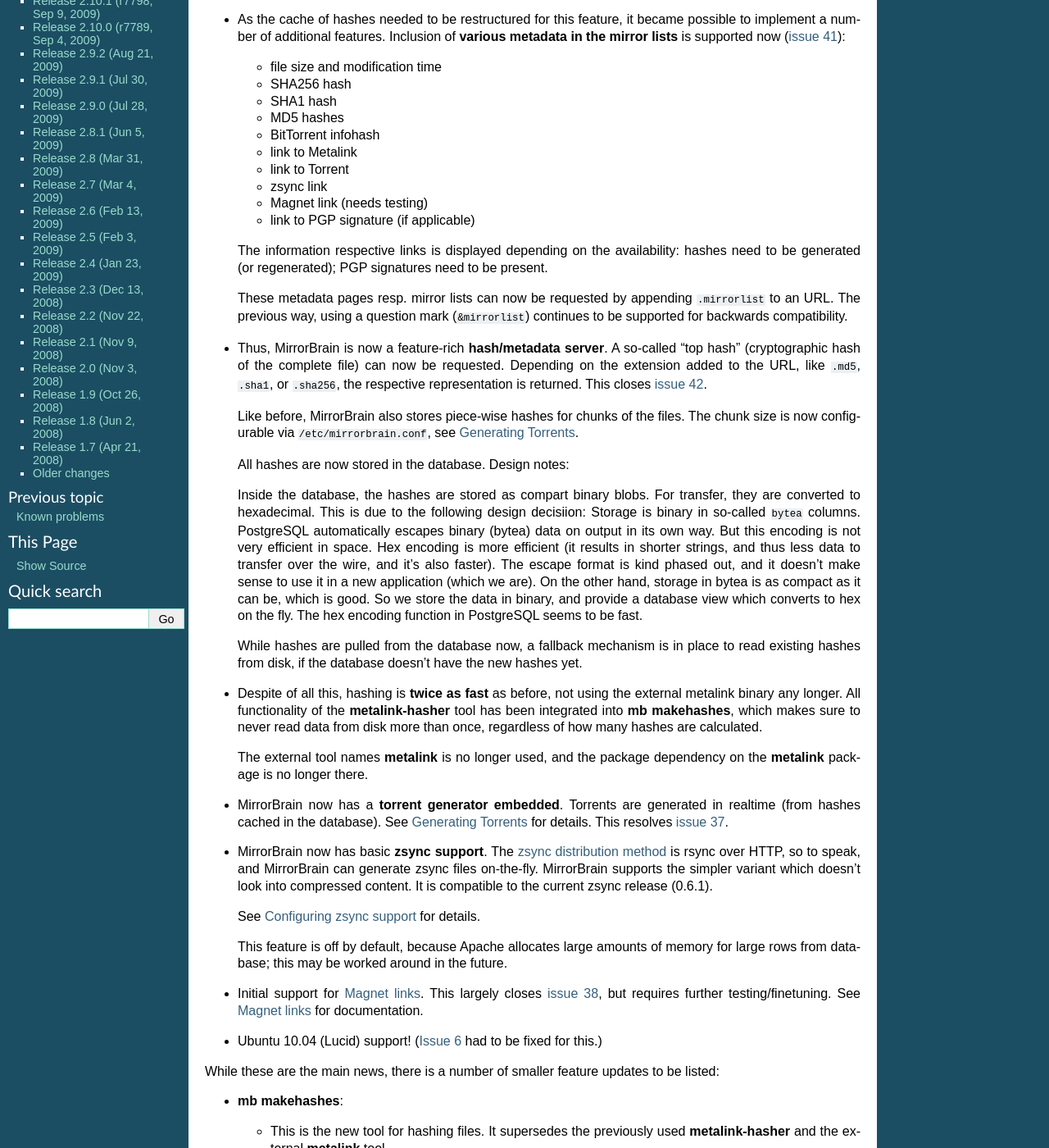
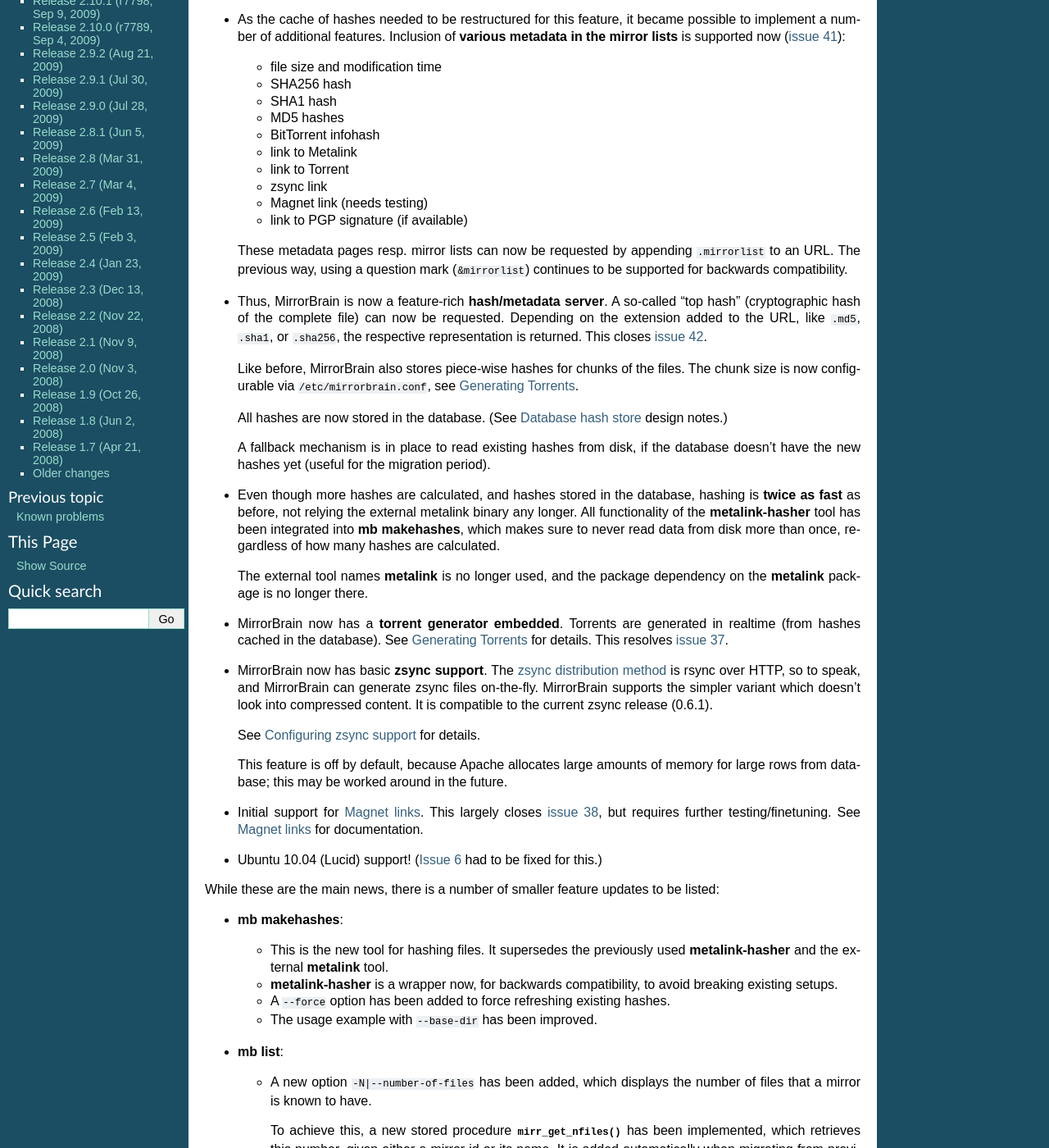
Before and after one commit to hayalci/mirrorbrain, a Sphinx documentation site: the page built from docs/changes.rst, in a window 1280 px wide and 1400 px high, scrolled down 369 px. Shown: the whole window at 82% size. Built offline with Sphinx 7.4.7, drawn with Linux system fonts in a browser that asks for light colours; some of the changed text lies outside the part shown.

Commit message:
docs/changes: - remove the long design blurb from the release notes. - proofreading and clarifications.
git-svn-id: http://svn.mirrorbrain.org/svn/mirrorbrain/trunk@8122 2d291e14-ff0c-0410-a3fa-d5caa9871f55

```diff
--- a/docs/changes.rst
+++ b/docs/changes.rst
@@ -4,14 +4,13 @@
 ============================
 
 
-Release 2.13.0 (r8112, Sep 6, 2010)
+Release 2.13.0 (r8123, Sep 6, 2010)
 -----------------------------------
 
 This is a big release, with many new features, and lots of bugs fixed. Big
 effort has also been put in to ensure a seamless upgrade.
 
-Please read the `upgrade notes
-<http://mirrorbrain.org/docs/upgrading/#from-2-12-x-to-2-13-0>`_.
+Please read the `upgrade notes`_.
 
 New features:
 
@@ -34,11 +33,7 @@
   - link to Torrent
   - zsync link
   - Magnet link (needs testing)
-  - link to PGP signature (if applicable)
-
-  The information respective links is displayed depending on the availability:
-  hashes need to be generated (or regenerated); PGP signatures need to be
-  present.
+  - link to PGP signature (if available)
 
   These metadata pages resp. mirror lists can now be requested by appending
   ``.mirrorlist`` to an URL. The previous way, using a question mark
@@ -54,29 +49,18 @@
   The chunk size is now configurable via :file:`/etc/mirrorbrain.conf`, see
   :ref:`configuring_torrent_generation`.
 
-  All hashes are now stored in the database. Design notes:
+  All hashes are now stored in the database. (See
+  :ref:`design_database_hash_store` design notes.)
 
-  Inside the database, the hashes are stored as compart binary blobs. For
-  transfer, they are converted to hexadecimal. This is due to the following
-  design decisiion: Storage is binary in so-called ``bytea`` columns.
-  PostgreSQL automatically escapes binary (bytea) data on output in its own
-  way. But this encoding is not very efficient in space. Hex encoding is more
-  efficient (it results in shorter strings, and thus less data to transfer over
-  the wire, and it's also faster). The escape format is kind phased out, and it
-  doesn't make sense to use it in a new application (which we are).
-  On the other hand, storage in bytea is as compact as it can be, which is good.
-  So we store the data in binary, and provide a database view which converts to
-  hex on the fly. The hex encoding function in PostgreSQL seems to be fast.
+  A fallback mechanism is in place to read existing hashes from disk, if the
+  database doesn't have the new hashes yet (useful for the migration period).
 
-  While hashes are pulled from the database now, a fallback mechanism is in
-  place to read existing hashes from disk, if the database doesn't have the new
-  hashes yet.
-
-* Despite of all this, hashing is **twice as fast** as before, not using the
-  external metalink binary any longer. All functionality of the
-  :program:`metalink-hasher` tool has been integrated into :program:`mb
-  makehashes`, which makes sure to never read data from disk more than once,
-  regardless of how many hashes are calculated.
+* Even though more hashes are calculated, and hashes stored in the database,
+  hashing is **twice as fast** as before, not relying the external metalink
+  binary any longer. All functionality of the :program:`metalink-hasher` tool
+  has been integrated into :program:`mb makehashes`, which makes sure to never
+  read data from disk more than once, regardless of how many hashes are
+  calculated.
 
   The external tool names :program:`metalink` is no longer used, and the
   package dependency on the :program:`metalink` package is no longer there.
@@ -140,7 +127,7 @@
 
 * :program:`mb db sizes`:
 
-  - The command now reports also the size of the hashes table.
+  - The output of this command now includes also the size of the new hashes table.
 
 * :program:`mb db vacuum`:
 
@@ -262,10 +249,10 @@
 
   - Code was generally cleaned up and logging improved.
   - A hex decoder for efficient handling of binary data from PostgreSQL was added.
-  - Old obsolete code has been removed, which was needed from before 2008/2009
-    when mod_geoip didn't support continent codes yet. Since then, compiling
-    with GeoIP support built-in was still optionally possible, but this old
-    code is now removed.
+  - Old obsolete code has been removed, which was needed before 2009 when
+    mod_geoip didn't support continent codes yet. Since then, compiling with
+    GeoIP support built-in was still optionally possible, but this old code is
+    now removed.
   - The code path has been cleaned up a lot for easier handling of different
     representation, like hashes that are requested.
   - The message which is logged when no hashes where found in the database has
@@ -320,29 +307,38 @@
 
 * :program:`rsyncinfo`:
 
-  - `This script <http://svn.mirrorbrain.org/viewvc/mirrorbrain/trunk/tools/rsyncinfo.py?view=markup>`_
-    is easier to use now. Instead of the arkward syntax it now also
-    takes simple rsync URLs. Before::
+  `This script
+  <http://svn.mirrorbrain.org/viewvc/mirrorbrain/trunk/tools/rsyncinfo?view=markup>`_
+  is easier to use now. Instead of the arkward syntax it now also takes simple
+  rsync URLs. Before::
 
-      rsyncinfo size gd.tuwien.ac.at -m openoffice
+    rsyncinfo size gd.tuwien.ac.at -m openoffice
 
-    Now::
+  Now::
 
-      rsyncinfo size gd.tuwien.ac.at::openoffice
-      rsyncinfo size rsync://gd.tuwien.ac.at/openoffice
+    rsyncinfo size gd.tuwien.ac.at::openoffice
+    rsyncinfo size rsync://gd.tuwien.ac.at/openoffice
 
 * :program:`bdecode`:
 
-  - A new tool `bdecode <http://svn.mirrorbrain.org/viewvc/mirrorbrain/trunk/tools/bdecode.py?view=markup>`_
-    to parse a Torrent file (or other BEncoded input), and
-    pretty-print it. Useful to work on the Torrent generator in
-    mod_mirrorbrain. It also reads from standard input::
+  A new tool `bdecode
+  <http://svn.mirrorbrain.org/viewvc/mirrorbrain/trunk/tools/bdecode?view=markup>`_
+  to parse a Torrent file (or other BEncoded input), and pretty-print it.
+  Useful mainly to work on the Torrent generator in mod_mirrorbrain, but also
+  to compare the generated torrents with torrents that you get from other
+  generators. The tool can take an argument, or read from standard input::
 
-      curl -s <url> | bdecode.py
+    bdecode foo.torrent
+    curl -s <url> | bdecode
 
+
+Please read the `upgrade notes`_ before upgrading.
 
 
 Thanks for all the help!
+
+.. _`upgrade notes`: http://mirrorbrain.org/docs/upgrading/#from-2-12-x-to-2-13-0
+
 
 
 
--- a/docs/intro.rst
+++ b/docs/intro.rst
@@ -79,6 +79,8 @@
 Implementation and design notes
 -------------------------------
 
+.. _design_database_hash_store:
+
 Database hash store
 ^^^^^^^^^^^^^^^^^^^
 
```
Also changed, not shown: other parts of docs/changes.rst (+4 -1 lines).
